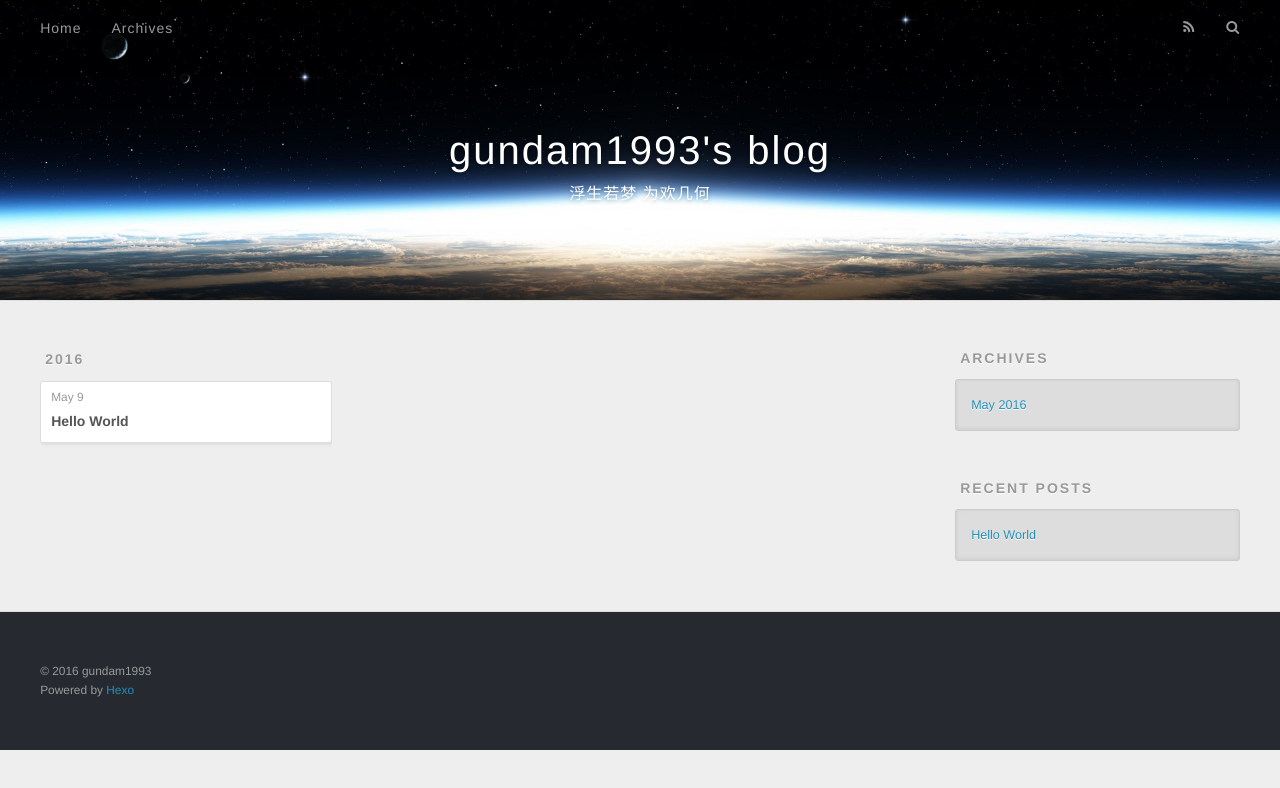
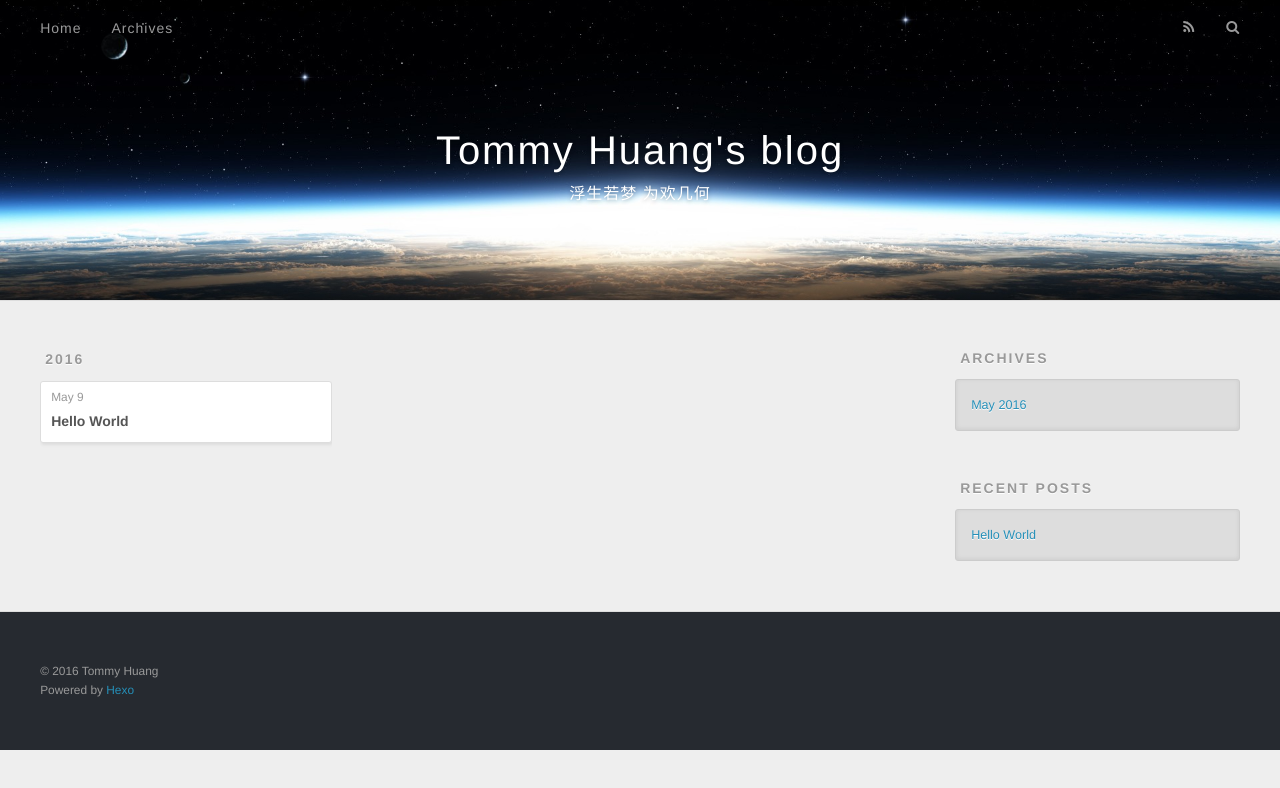
Before and after one commit to gundam1993/gundam1993.github.io, a plain HTML site: page archives/2016/05/index.html in a window 1280 px wide. Drawn offline with nearby package versions, Linux system fonts and the light colour scheme.

Commit message:
Site updated: 2016-05-09 16:17:21

```diff
--- a/archives/2016/05/index.html
+++ b/archives/2016/05/index.html
@@ -3,19 +3,19 @@
 <head>
   <meta charset="utf-8">
 
-  <title>Archives: 2016/5 | gundam1993&#39;s blog</title>
+  <title>Archives: 2016/5 | Tommy Huang&#39;s blog</title>
   <meta name="viewport" content="width=device-width, initial-scale=1, maximum-scale=1">
   <meta name="description">
 <meta property="og:type" content="website">
-<meta property="og:title" content="gundam1993's blog">
+<meta property="og:title" content="Tommy Huang's blog">
 <meta property="og:url" content="http://yoursite.com/archives/2016/05/index.html">
-<meta property="og:site_name" content="gundam1993's blog">
+<meta property="og:site_name" content="Tommy Huang's blog">
 <meta property="og:description">
 <meta name="twitter:card" content="summary">
-<meta name="twitter:title" content="gundam1993's blog">
+<meta name="twitter:title" content="Tommy Huang's blog">
 <meta name="twitter:description">
 
-    <link rel="alternate" href="/atom.xml" title="gundam1993&#39;s blog" type="application/atom+xml">
+    <link rel="alternate" href="/atom.xml" title="Tommy Huang&#39;s blog" type="application/atom+xml">
 
 
     <link rel="icon" href="/favicon.png">
@@ -36,7 +36,7 @@
   <div id="header-outer" class="outer">
     <div id="header-title" class="inner">
       <h1 id="logo-wrap">
-        <a href="/" id="logo">gundam1993&#39;s blog</a>
+        <a href="/" id="logo">Tommy Huang&#39;s blog</a>
       </h1>
 
         <h2 id="subtitle-wrap">
@@ -144,7 +144,7 @@
 
   <div class="outer">
     <div id="footer-info" class="inner">
-      &copy; 2016 gundam1993<br>
+      &copy; 2016 Tommy Huang<br>
       Powered by <a href="http://hexo.io/" target="_blank">Hexo</a>
     </div>
   </div>
```
Also changed, not shown: 2016/05/09/hello-world/index.html (+6 -6 lines), archives/2016/index.html (+7 -7 lines), archives/index.html (+7 -7 lines), index.html (+8 -8 lines), README.md (added).
